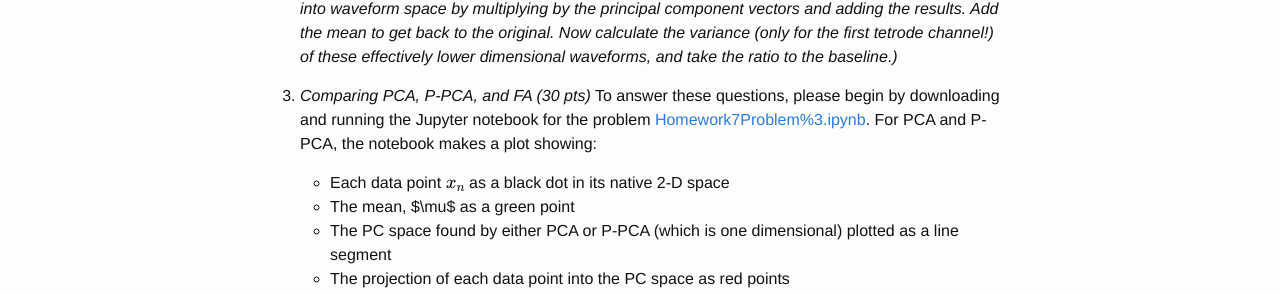
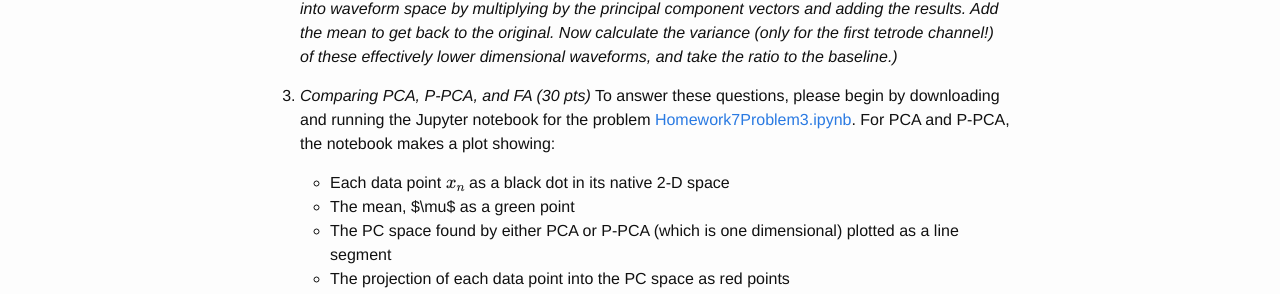
Before and after one commit to elec548/elec548.github.io, a Jekyll site: the page built from Assignments/hw7.md, in a window 1280 px wide. Shown: the part 1490-1784 px from the top of the page. Built offline with Jekyll 4.4.1, drawn with Linux system fonts in a browser that asks for light colours; formulas are drawn with MathJax 3.

Commit message:
Fixed download bug

```diff
--- a/Assignments/hw7.md
+++ b/Assignments/hw7.md
@@ -91,7 +91,7 @@ is available on request.) You can load it by calling
 3. _Comparing PCA, P-PCA, and FA (30 pts)_
     To answer these questions, please begin by downloading and running the
     Jupyter notebook for the problem
-    [Homework7Problem%3.ipynb](https://elec548.github.io/Assignments/Homework7Problem%3.ipynb).
+    [Homework7Problem3.ipynb](https://elec548.github.io/Assignments/Homework7Problem3.ipynb).
     For PCA and P-PCA, the notebook makes a plot showing:
       - Each data point $$x_n$$ as a black dot in its native 2-D space
       - The mean, $\mu$  as a green point
```
